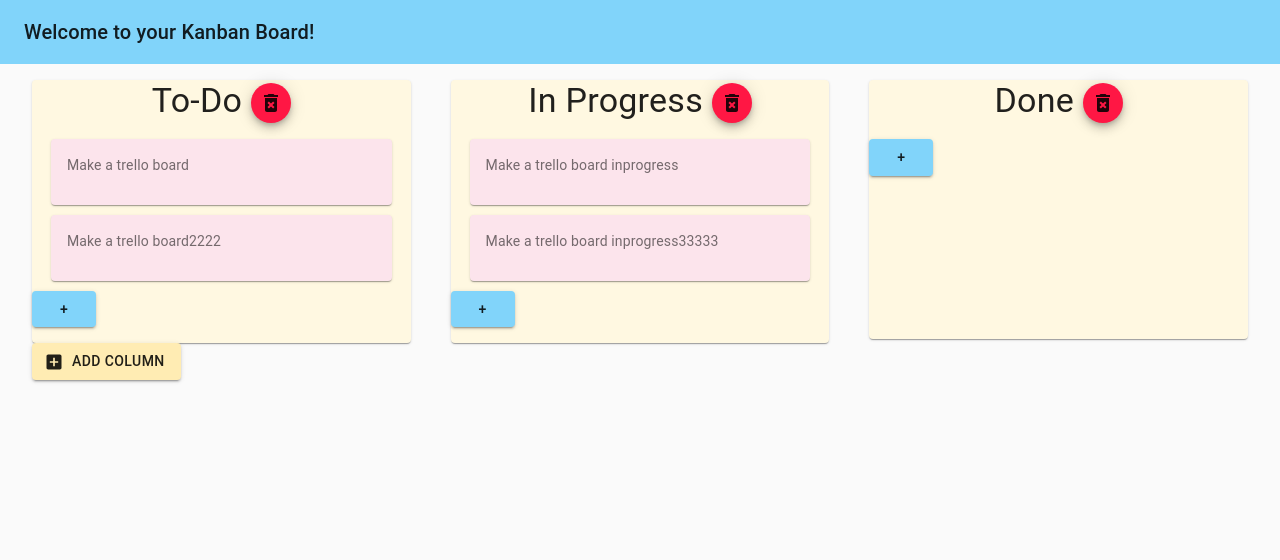
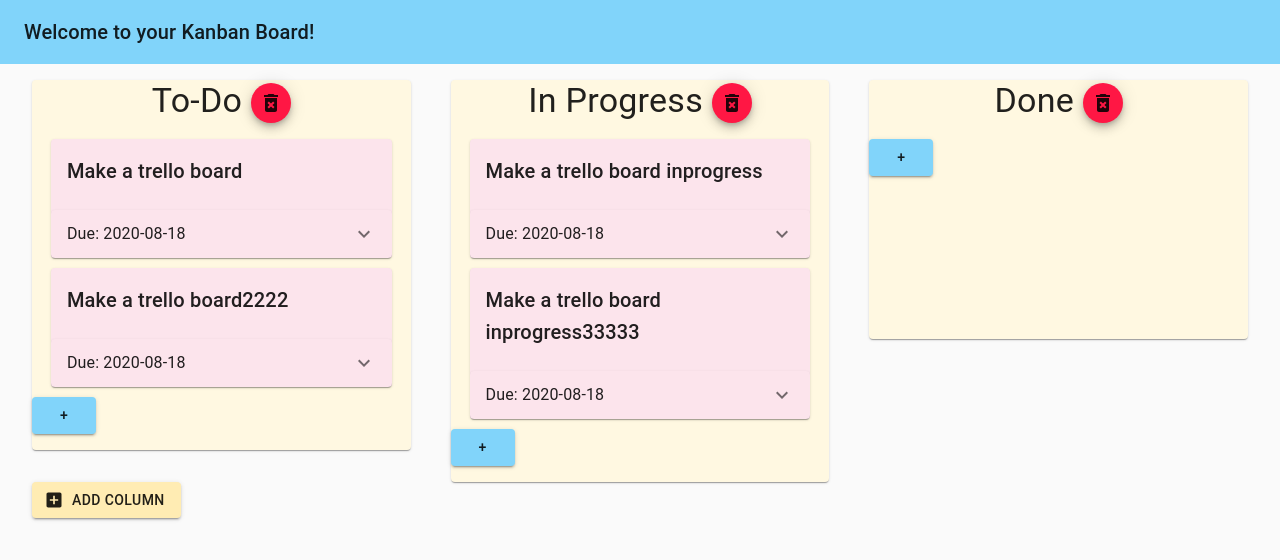
Before and after one commit to Nick00Hash/kanban-board, a React (Create React App) app: page / in a window 1280 px wide. Shown: the top 560 px of the page. Built offline with nearby package versions, Linux system fonts and the light colour scheme.

Commit message:
WIP Added accordion and date picker ISO string parsing is a day off, but otherwise works

```diff
--- a/package.json
+++ b/package.json
@@ -3,11 +3,14 @@
   "version": "0.1.0",
   "private": true,
   "dependencies": {
+    "@date-io/date-fns": "1.x",
     "@material-ui/core": "^4.11.0",
     "@material-ui/icons": "^4.9.1",
+    "@material-ui/pickers": "^3.2.10",
     "@testing-library/jest-dom": "^4.2.4",
     "@testing-library/react": "^9.3.2",
     "@testing-library/user-event": "^7.1.2",
+    "date-fns": "^2.16.0",
     "react": "^16.13.1",
     "react-beautiful-dnd": "^13.0.0",
     "react-dom": "^16.13.1",
--- /dev/null
+++ b/src/ui/CardAccordion.js
@@ -0,0 +1,72 @@
+import React, { useState } from "react";
+import "date-fns";
+import { makeStyles } from "@material-ui/core/styles";
+import {
+  Accordion,
+  AccordionDetails,
+  AccordionSummary,
+  Typography,
+  Grid,
+} from "@material-ui/core";
+import ExpandMoreIcon from "@material-ui/icons/ExpandMore";
+
+import DatePicker from "./DatePicker";
+
+const useStyles = makeStyles((theme) => ({
+  root: {
+    width: "100%",
+    backgroundColor: "#fce4ec",
+  },
+  heading: {
+    fontSize: theme.typography.pxToRem(15),
+    flexBasis: "33.33%",
+    flexShrink: 0,
+  },
+  // secondaryHeading: {
+  //   fontSize: theme.typography.pxToRem(15),
+  //   color: theme.palette.text.secondary,
+  // },
+}));
+
+const CardAccordion = (props) => {
+  const classes = useStyles();
+  const { description, selectedDate, handleDateChange } = props;
+  const [expanded, setExpanded] = useState(false);
+
+  const handleChange = (panel) => (event, isExpanded) => {
+    setExpanded(isExpanded ? panel : false);
+  };
+
+  return (
+    <div className={classes.root}>
+      <Accordion
+        expanded={expanded}
+        onChange={handleChange("panel1")}
+        className={classes.root}
+      >
+        <AccordionSummary
+          expandIcon={<ExpandMoreIcon />}
+          aria-controls="details"
+          id="accordion-details"
+        >
+          <Typography className={classes.secondaryHeading}>
+            Due: {JSON.stringify(selectedDate).substring(1, 11)}
+          </Typography>
+        </AccordionSummary>
+        <AccordionDetails>
+          <Grid container>
+            <Typography>{description}</Typography>
+            <Grid item xs={12}>
+              <DatePicker
+                selectedDate={selectedDate}
+                handleDateChange={handleDateChange}
+              />
+            </Grid>
+          </Grid>
+        </AccordionDetails>
+      </Accordion>
+    </div>
+  );
+};
+
+export default CardAccordion;
--- a/src/ui/CardTile.js
+++ b/src/ui/CardTile.js
@@ -1,5 +1,6 @@
-import React from 'react';
-import { Draggable } from 'react-beautiful-dnd'
+import React, { useState } from "react";
+import "date-fns";
+import { Draggable } from "react-beautiful-dnd";
 import { makeStyles } from "@material-ui/core/styles";
 import {
   Card,
@@ -8,25 +9,24 @@ import {
   Button,
   Typography,
 } from "@material-ui/core";
-import ModalForm from './ModalForm'
+
+import ModalForm from "./ModalForm";
+import CardAccordion from "./CardAccordion";
 
 const useStyles = makeStyles({
   root: {
-    maxWidth: '90%',
-    marginLeft: '5%',
+    maxWidth: "90%",
+    marginLeft: "5%",
     backgroundColor: "#fce4ec",
   },
   rootColor: {
-    maxWidth: '90%',
-    backgroundColor: 'lightgreen'
+    maxWidth: "90%",
+    backgroundColor: "lightgreen",
   },
   bullet: {
     display: "inline-block",
     margin: "0 2px",
     transform: "scale(0.8)",
-  },
-  title: {
-    fontSize: 14,
   },
   pos: {
     marginBottom: 12,
@@ -36,26 +36,36 @@ const useStyles = makeStyles({
 
 const CardTile = (props) => {
   const classes = useStyles();
-  const bull = <span className={classes.bullet}>•</span>;
+  const { card } = props;
+  const [selectedDate, setSelectedDate] = useState(
+    new Date("2020-08-18T21:11:54")
+  );
 
+  const handleDateChange = (date) => {
+    setSelectedDate(date);
+  };
+  console.log(selectedDate);
   return (
-    <Draggable draggableId={props.card.title} index={props.index}>
+    <Draggable draggableId={card.title} index={props.index}>
       {(provided, snapshot) => (
         <div
           {...provided.draggableProps}
           {...provided.dragHandleProps}
           ref={provided.innerRef}
         >
-          <Card className={ (snapshot.isDragging ? classes.rootColor : classes.root) }>
+          <Card
+            className={snapshot.isDragging ? classes.rootColor : classes.root}
+          >
             <CardContent>
-              <Typography
-                className={classes.title}
-                color="textSecondary"
-                gutterBottom
-              >
-                {props.card.title}
+              <Typography className={classes.title} gutterBottom variant="h6">
+                {card.title}
               </Typography>
             </CardContent>
+            <CardAccordion
+              description={card.description}
+              selectedDate={selectedDate}
+              handleDateChange={handleDateChange}
+            />
           </Card>
         </div>
       )}
--- /dev/null
+++ b/src/ui/DatePicker.js
@@ -0,0 +1,30 @@
+import "date-fns";
+import DateFnsUtils from "@date-io/date-fns";
+import React, { useState } from "react";
+import Grid from "@material-ui/core/Grid";
+import {
+  MuiPickersUtilsProvider,
+  KeyboardTimePicker,
+  KeyboardDatePicker,
+} from "@material-ui/pickers";
+
+const DatePicker = (props) => {
+  const { selectedDate, handleDateChange } = props;
+  return (
+    <MuiPickersUtilsProvider utils={DateFnsUtils}>
+      <KeyboardDatePicker
+        margin="normal"
+        id="date-picker"
+        label="Click on calendar to change"
+        format="MM/dd/yyyy"
+        value={selectedDate}
+        onChange={handleDateChange}
+        KeyboardButtonProps={{
+          "aria-label": "change date",
+        }}
+      />
+    </MuiPickersUtilsProvider>
+  );
+};
+
+export default DatePicker;
--- a/src/ui/ModalForm.js
+++ b/src/ui/ModalForm.js
@@ -1,7 +1,7 @@
-import React, { useState } from 'react'
-import { TextField } from "@material-ui/core"
-import Button from '@material-ui/core/Button';
-import { makeStyles } from '@material-ui/core/styles';
+import React, { useState } from "react";
+import { TextField } from "@material-ui/core";
+import Button from "@material-ui/core/Button";
+import { makeStyles } from "@material-ui/core/styles";
 
 const useStyles = makeStyles({
   spacing: {
@@ -10,12 +10,12 @@ const useStyles = makeStyles({
 });
 
 const ModalForm = (props) => {
-
+  const { handleClose } = props;
   const [newCard, setNewCard] = useState({
     title: "",
     description: "",
-    id: Date.now()
-  })
+    id: Date.now(),
+  });
 
   const handleFieldChange = (event) => {
     setNewCard({
@@ -26,8 +26,9 @@ const ModalForm = (props) => {
 
   const handleSubmit = (event) => {
     event.preventDefault();
-    props.addNewCard(newCard, props.id)
-  }
+    props.addNewCard(newCard, props.id);
+    handleClose();
+  };
 
   const classes = useStyles();
 
@@ -41,7 +42,7 @@ const ModalForm = (props) => {
         value={newCard.title}
         onChange={handleFieldChange}
       />
-      <div/>
+      <div />
       <TextField
         className={classes.spacing}
         id="description"
@@ -50,13 +51,12 @@ const ModalForm = (props) => {
         value={newCard.description}
         onChange={handleFieldChange}
       />
-      <div/>
-      <Button  type="submit" variant="contained" color="primary">
+      <div />
+      <Button type="submit" variant="contained" color="primary">
         New Card
       </Button>
     </form>
+  );
+};
 
-  );
-}
-
-export default ModalForm
+export default ModalForm;
```
Also changed, not shown: src/ui/Column.js (+40 -33 lines), 1 other file (tests, documents, lock files or other folders).
